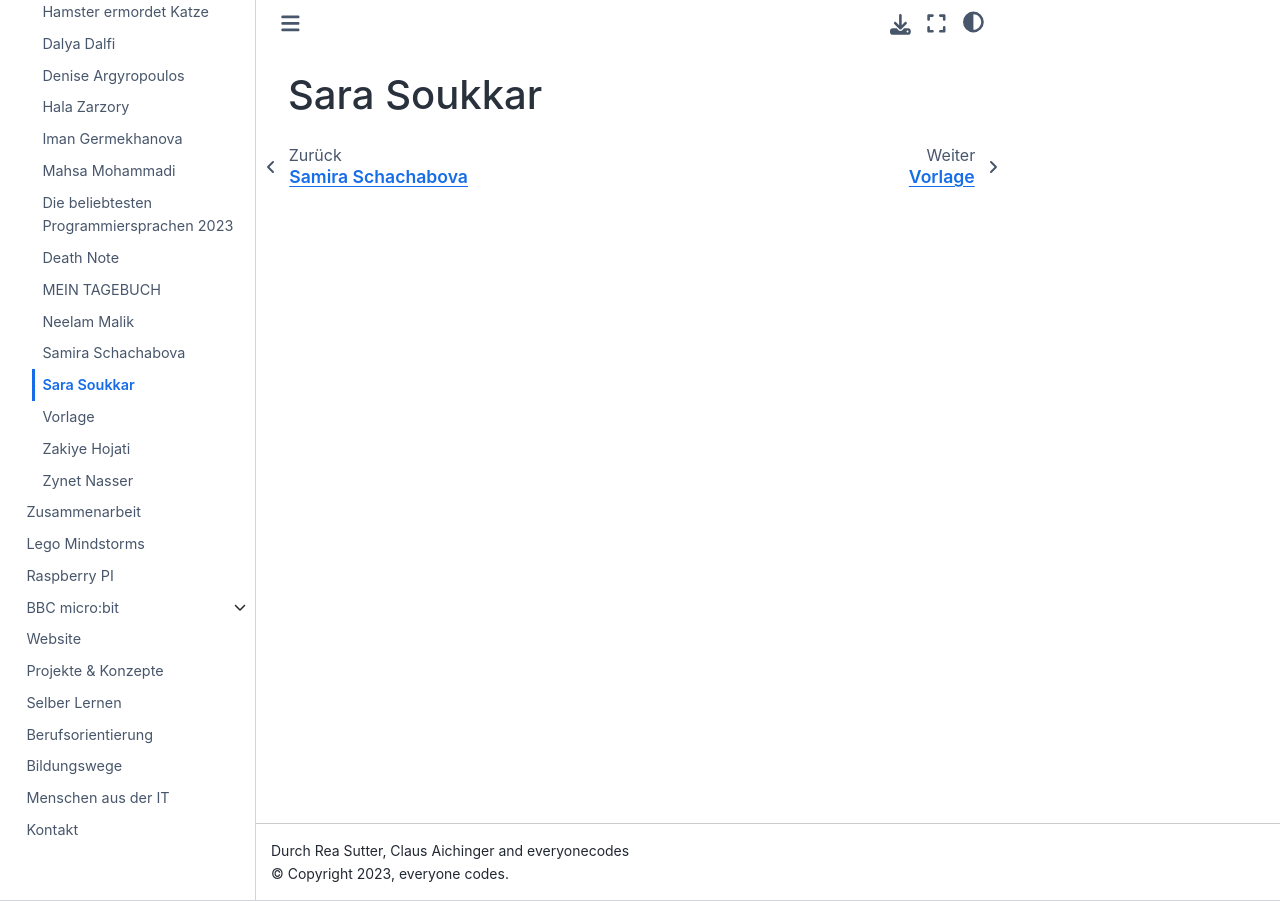
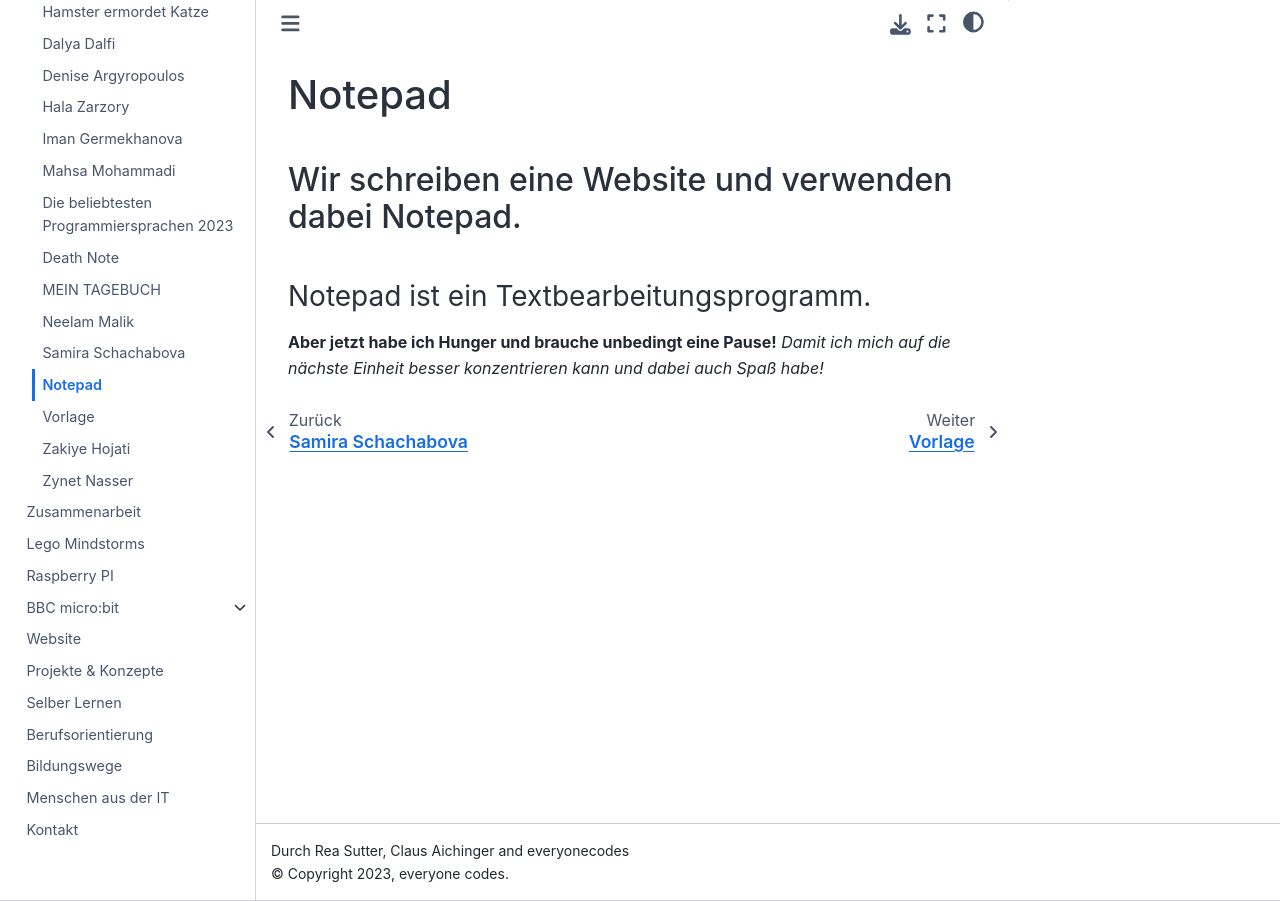
Before and after one commit to ec-mentors/IT-ist-das-was-fuer-mich-i05, a Sphinx documentation site: the page built from source/participants/sara-soukkar.md, in a window 1280 px wide. Built offline with Sphinx 7.4.7 and the Sphinx Book theme 1.1.4, drawn with Linux system fonts in a browser that asks for light colours.

Commit message:
Update sara-soukkar.md
Sushi

```diff
--- a/source/participants/sara-soukkar.md
+++ b/source/participants/sara-soukkar.md
@@ -1 +1,5 @@
-# Sara Soukkar
+# Notepad
+## Wir schreiben eine Website und verwenden dabei Notepad.
+### Notepad ist ein Textbearbeitungsprogramm.
+**Aber jetzt habe ich Hunger und brauche unbedingt eine Pause!**
+*Damit ich mich auf die nächste Einheit besser konzentrieren kann und dabei auch Spaß habe!*
```
